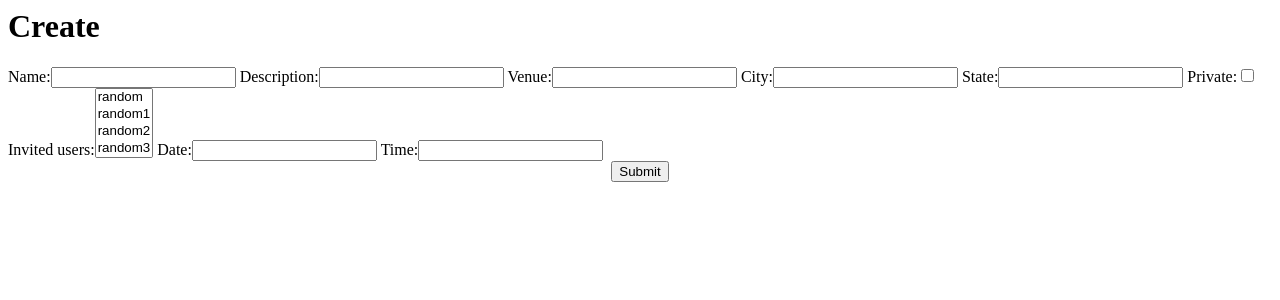
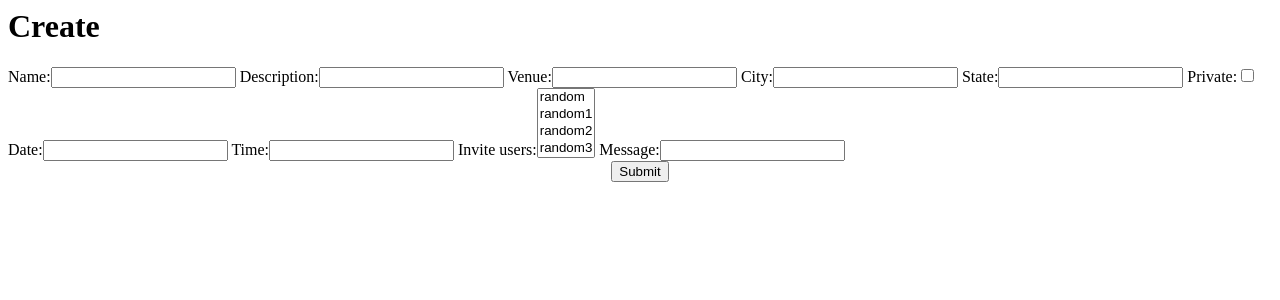
Before and after one commit to Kage18/Rel-Event, a Django app: page /events/create/ in a window 1280 px wide. Shown: the top 300 px of the page. Run offline with Django 3.2, Linux system fonts and the light colour scheme; a user stored in the database is signed in; data comes from the database, SQL or seed files in the repository.

Commit message:
Invitations Added

```diff
--- a/eventManagement/eventManagement/urls.py
+++ b/eventManagement/eventManagement/urls.py
@@ -18,6 +18,6 @@ from django.urls import path, include
 
 urlpatterns = [
     path('admin/', admin.site.urls),
-    path('accounts/', include('accounts.urls')),
+    path('home/', include('accounts.urls')),
     path('events/', include('events.urls')),
 ]
--- a/eventManagement/events/admin.py
+++ b/eventManagement/events/admin.py
@@ -1,4 +1,5 @@
 from django.contrib import admin
-from .models import event
+from .models import event,invitation
 # Register your models here.
 admin.site.register(event)
+admin.site.register(invitation)
--- a/eventManagement/events/forms.py
+++ b/eventManagement/events/forms.py
@@ -1,22 +1,22 @@
 from django import forms
-from .models import event
+from .models import event,invitation
 from django.contrib.auth.models import User
 
 
 class EventForm(forms.ModelForm):
-    # invited_users = forms.ModelMultipleChoiceField(widget=forms.CheckboxSelectMultiple,queryset=User.objects.all())
+    CHOICES = [[x.id, x.username] for x in User.objects.all()]
+    invite_users = forms.MultipleChoiceField(widget=forms.SelectMultiple, choices=CHOICES)
+    message=forms.CharField(max_length=100)
+
     class Meta:
         model = event
         fields = '__all__'
-        exclude = ['user', 'registered_users']
+        exclude = ['user', 'registered_users',]
 
-    # def __init__(self, *args, **kwargs):
-    #     super(EventForm, self).__init__(*args, **kwargs)
-    #     self.fields['invited_users'] = forms.ModelChoiceField(widget=forms.CheckboxSelectMultiple,
-    #                                                           queryset=User.objects.all(),
-    #                                                           )
+
 
     def save(self, request, commit=True):
+
         f = super(EventForm, self).save(commit=True)
         f.user = request.user
         f.name = self.cleaned_data['name']
@@ -25,9 +25,6 @@ class EventForm(forms.ModelForm):
         f.city = self.cleaned_data['city']
         f.state = self.cleaned_data['state']
         f.private = self.cleaned_data['private']
-        if self.cleaned_data['private'] == False:
-            print(self.cleaned_data['private'],'hugvvuhbjgchcgcgkhhkchv')
-            # f.invited_users.add(*self.cleaned_data['invited_users'])
         f.date = self.cleaned_data['date']
         f.time = self.cleaned_data['time']
         if commit:
--- a/eventManagement/events/models.py
+++ b/eventManagement/events/models.py
@@ -12,6 +12,13 @@ class event(models.Model):
     state = models.CharField(max_length=20)
     registered_users = models.ManyToManyField(User, related_name='registered_user',null=True,blank=True)
     private = models.BooleanField(default=False)
-    invited_users = models.ManyToManyField(User, related_name='invited_users',null=True,blank=True)
     date = models.DateField()
     time = models.TimeField()
+
+
+class invitation(models.Model):
+    event = models.ForeignKey(event, null=True, on_delete=models.CASCADE)
+    sender = models.ForeignKey(User, null=True, on_delete=models.CASCADE)
+    to = models.ForeignKey(User, related_name='invited_user', on_delete=models.CASCADE)
+    status = models.BooleanField(default=False)
+    msg = models.CharField(max_length=100)
--- a/eventManagement/events/templates/events/events.html
+++ b/eventManagement/events/templates/events/events.html
@@ -3,5 +3,6 @@
 <form action="{% url 'events:createevent' %}" method="post">
     {% csrf_token %}
     {{ form }}
+{#    {{ invitation }}#}
     <center><input type="submit" value="Submit"></center>
 </form>
--- a/eventManagement/events/views.py
+++ b/eventManagement/events/views.py
@@ -1,7 +1,8 @@
 from django.shortcuts import render
 from .forms import EventForm
 from django.contrib.auth.decorators import login_required
-
+from .models import invitation
+from django.contrib.auth.models import User
 
 # Create your views here.
 
@@ -10,8 +11,13 @@ def eventView(request):
     if request.method == 'POST':
         form = EventForm(request.POST)
         if form.is_valid():
-            form.save(request)
-
+            event = form.save(request)
+            for k in form.cleaned_data['invite_users']:
+                user = User.objects.get(id=k)
+                invite = invitation.objects.create(sender=request.user, to=user)
+                invite.msg = form.cleaned_data['message']
+                invite.event = event
+                invite.save()
     else:
         form = EventForm()
     return render(request, 'events/events.html', {'form': form})
```
Also changed, not shown: eventManagement/accounts/migrations/0001_initial.py, eventManagement/db.sqlite3, eventManagement/events/migrations/0007_auto_20190326_0703.py (added).
